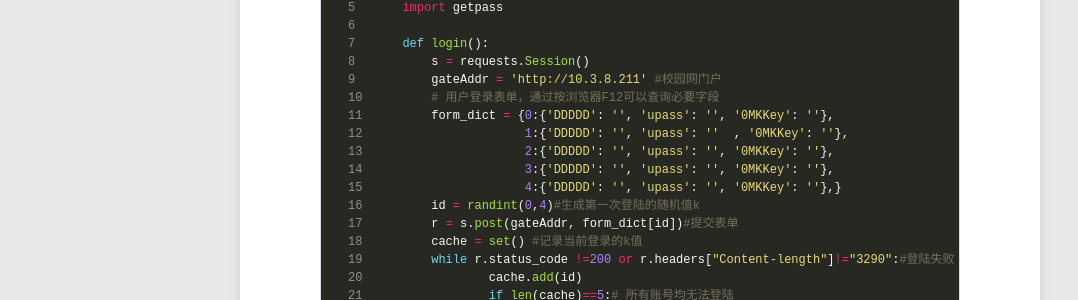
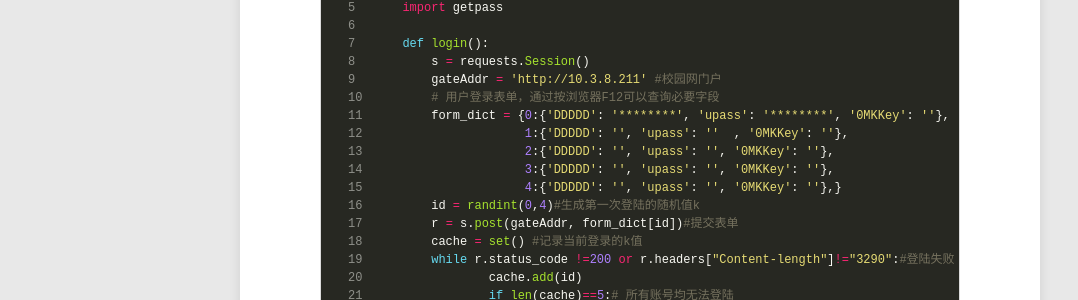
Before and after one commit to zhihuz/zhihuz.github.io, a Jekyll site: the page built from _posts/2016-09-03-北邮校园网网关自动登录脚本.md, in a window 1280 px wide and 900 px high, scrolled down 1149 px. Shown: the part 151-451 px from the top of the window, without its empty margins (0-1078 px from the left). Built offline with Jekyll 4.4.1, drawn with Linux system fonts in a browser that asks for light colours; nearby versions of some CDN libraries.

Commit message:
Signed-off-by: zhihui zhang <zhihui zhang>

```diff
--- a/_posts/2016-09-03-北邮校园网网关自动登录脚本.md
+++ b/_posts/2016-09-03-北邮校园网网关自动登录脚本.md
@@ -38,7 +38,7 @@ def login():
     s = requests.Session()
     gateAddr = 'http://10.3.8.211' #校园网门户
     # 用户登录表单，通过按浏览器F12可以查询必要字段
-    form_dict = {0:{'DDDDD': '', 'upass': '', '0MKKey': ''},
+    form_dict = {0:{'DDDDD': '********', 'upass': '********', '0MKKey': ''},
                  1:{'DDDDD': '', 'upass': ''  , '0MKKey': ''},
                  2:{'DDDDD': '', 'upass': '', '0MKKey': ''},
                  3:{'DDDDD': '', 'upass': '', '0MKKey': ''},
```
